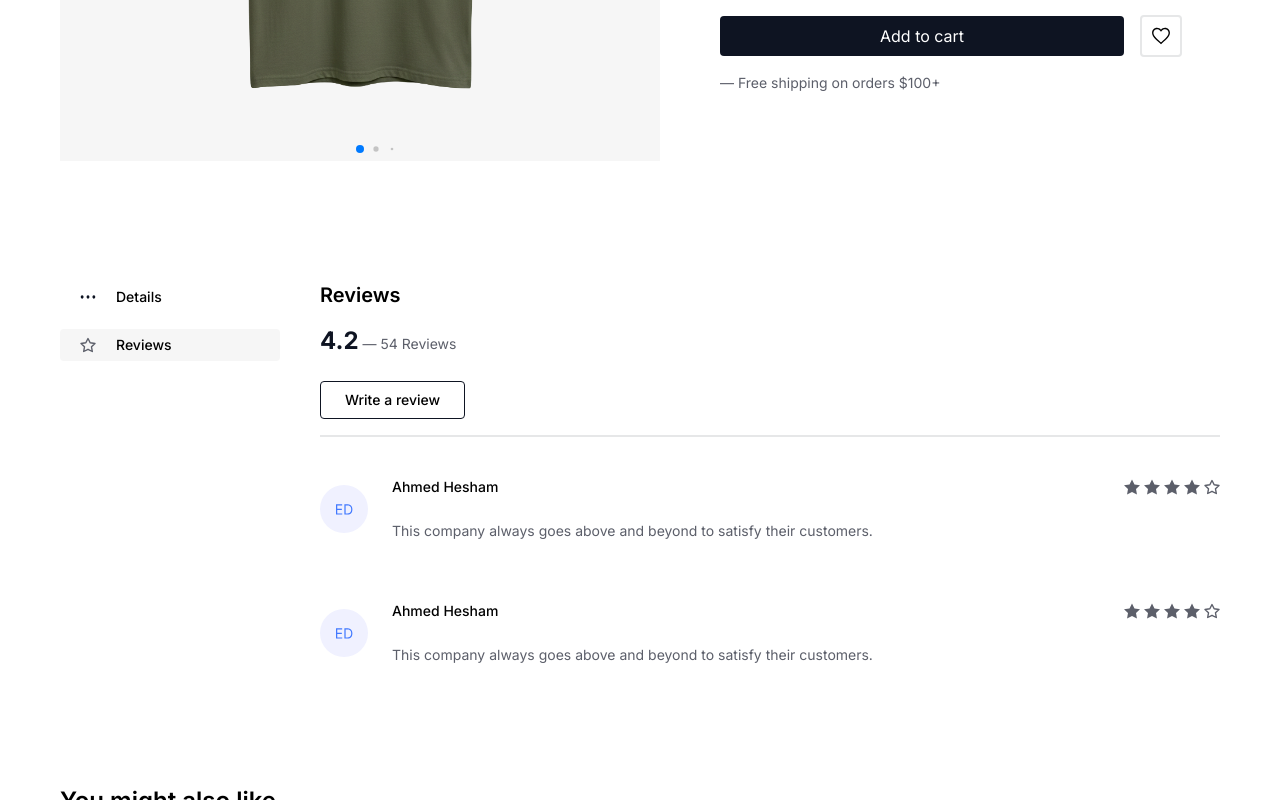
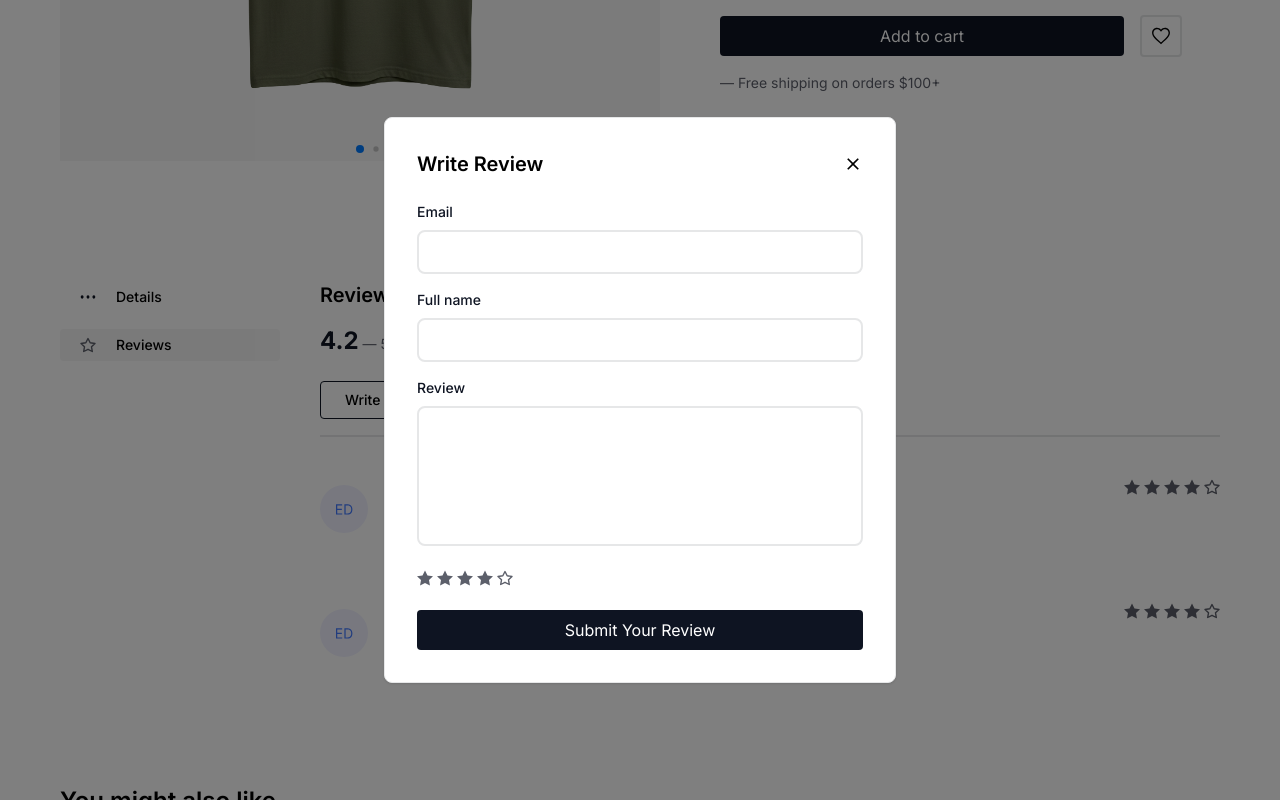
Before and after one commit to etsh0/E-commerce, a React (Vite) app: page /shop/1/reviews in a window 1280 px wide. Both pictures are taken after a click on the button "Write a review". Shown: the part 583-1383 px from the top of the page. Built offline with nearby package versions, Linux system fonts and the light colour scheme.

Commit message:
finish modal review

```diff
--- a/src/components/Reviews.jsx
+++ b/src/components/Reviews.jsx
@@ -1,19 +1,59 @@
+import { useState } from "react"
 import { ReviewCard } from "../website/components/ReviewCard"
+import { MdClose } from "react-icons/md"
+import EmptyStar2 from "../assets/Empty Star2.svg"
+import FillStar from "../assets/FillStar.svg"
 
 export const Reviews = () => {
+
+  const [modalIsOpen,setModalIsOpen] = useState(false)
   return (
     <>
         <div className=''>
             <h4 className='text-xl font-semibold'>Reviews</h4>
             <div className='mt-4'>
                <div className='text-text text-sm'><span className='text-2xl font-bold text-primary'>4.2</span> — 54 Reviews</div>
-               <button className='border border-primary text-sm font-medium px-6 py-2 mt-6 rounded cursor-pointer transition-colors duration-300 hover:bg-primary hover:text-white'>Write a review</button>
+               <button className='border border-primary text-sm font-medium px-6 py-2 mt-6 rounded cursor-pointer transition-colors duration-300 hover:bg-primary hover:text-white' onClick={() => setModalIsOpen(true)}>Write a review</button>
             </div>
             <div className="reviews-container flex flex-col gap-15 mt-4 pt-10 border-t-2 2xl:pr-50 border-border">
                 <ReviewCard />
                 <ReviewCard />
             </div>
         </div>
+        {
+          modalIsOpen && (
+            <div className="modal fixed inset-0 z-50 flex items-center justify-center bg-black/50">
+              <div className="bg-white shadow border border-border w-full max-w-lg relative rounded-lg p-8">
+                  <div className="flex items-center justify-between">
+                    <h3 className="text-xl font-semibold">Write Review</h3>
+                    <MdClose size={"20px"} className="cursor-pointer" onClick={() => setModalIsOpen(false)} />
+                  </div>
+                  <form action="" className="flex flex-col gap-4 py-6">
+                    <label className="flex flex-col gap-2 text-sm font-medium text-primary" htmlFor="">
+                      Email
+                      <input className="input" type="text" />
+                    </label>
+                    <label className="flex flex-col gap-2 text-sm font-medium text-primary" htmlFor="">
+                      Full name
+                      <input className="input" type="text" />
+                    </label>
+                    <label className="flex flex-col gap-2 text-sm font-medium text-primary" htmlFor="">
+                      Review
+                      <textarea className="resize-none w-full input h-35"></textarea>
+                    </label>
+                  </form>
+                  <div className="stars flex items-center gap-1">
+                      <img src={FillStar} alt="" />
+                      <img src={FillStar} alt="" />
+                      <img src={FillStar} alt="" />
+                      <img src={FillStar} alt="" />
+                      <img src={EmptyStar2} alt="" />
+                  </div>
+                  <button type="submit" className="bg-primary flex items-center justify-center text-white w-full py-2 rounded cursor-pointer whitespace-nowrap mt-6">Submit Your Review</button>
+              </div>
+            </div>
+          )
+        }
     </>
   )
 }
```
